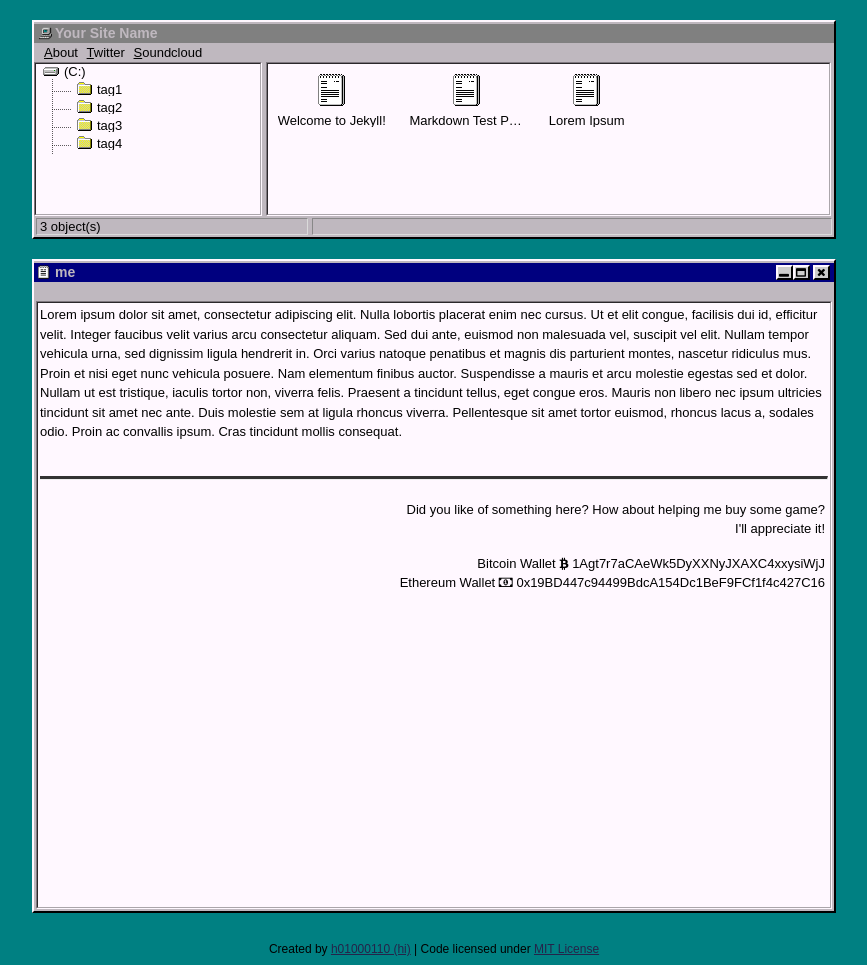
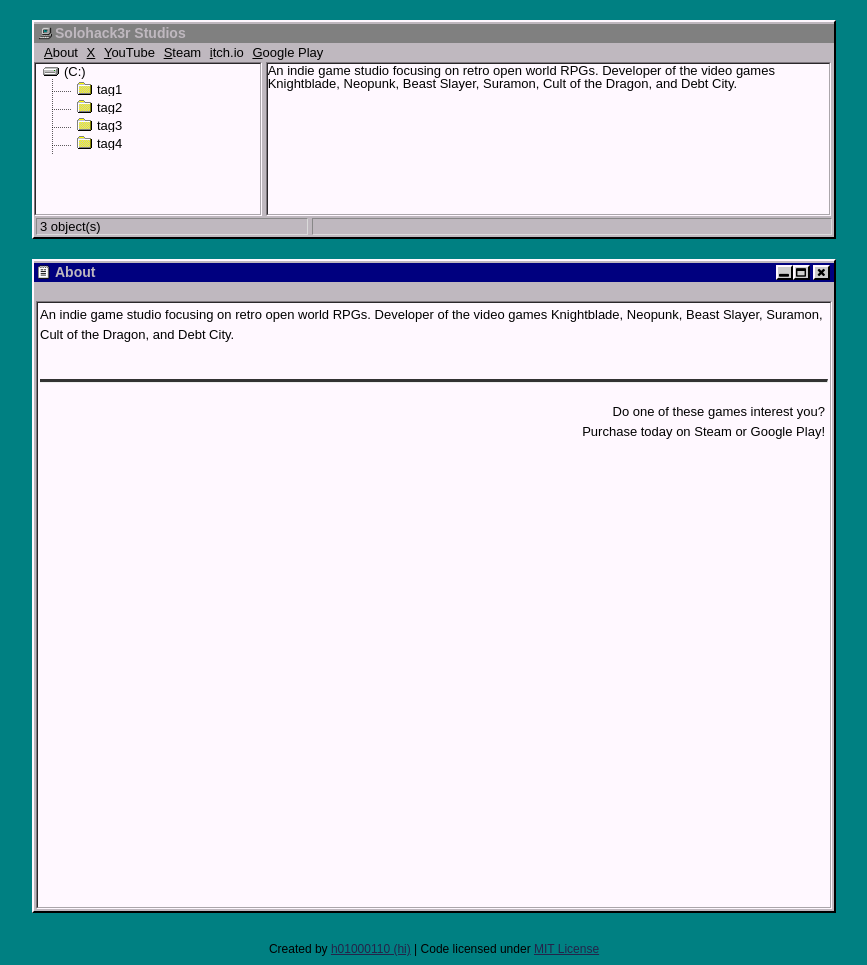
Before and after one commit to Solohack3r/Solohack3r.github.io, a Jekyll site: the page built from me/index.md, in a window 1280 px wide. Shown: the whole page, without its empty margins (206-1073 px from the left). Built offline with Jekyll 4.4.1, drawn with Linux system fonts in a browser that asks for light colours.

Commit message:
Initial GitHub pages site with Jekyll

```diff
--- a/_config.yml
+++ b/_config.yml
@@ -3,8 +3,8 @@
 baseurl: /project
 
 # variables
-name: Your Site Name
-description: Your description here
+name: Solohack3r Studios
+description: Indie Game Developer
 google_verification: null
 
 
--- a/_data/tags.yml
+++ b/_data/tags.yml
@@ -1,11 +1,17 @@
 tag1:
-  name: tag1
+  name: Knightblade
 
 tag2:
-  name: tag2
+  name: Neopunk
 
 tag3:
-  name: tag3
+  name: Beast Slayer
 
 tag4:
-  name: tag4
+  name: Suramon
+
+tag5:
+  name: Cult of the Dragon
+
+tag6:
+  name: Debt City
--- a/_includes/donate.html
+++ b/_includes/donate.html
@@ -2,7 +2,6 @@
 <hr>
 <br>
 <div class="donate">
-	<p>Did you like of something here? How about helping me buy some game?<br>
-	I'll appreciate it!</p>
-	<p>Bitcoin Wallet <i class="fa fa-btc"></i> 1Agt7r7aCAeWk5DyXXNyJXAXC4xxysiWjJ<br>Ethereum Wallet <i class="fa fa-money"></i> 0x19BD447c94499BdcA154Dc1BeF9FCf1f4c427C16</p>
+	<p>Do one of these games interest you?<br>
+	Purchase today on Steam or Google Play!</p>
 </div>
--- a/_includes/topbar.html
+++ b/_includes/topbar.html
@@ -1,5 +1,8 @@
 <ul class="topbar">
 	<a href="/me"><li><u>A</u>bout</li></a>
-	<a href="http://twitter.com/h01000110" target="_blank"><li><u>T</u>witter</li></a>
-	<a href="http://soundcloud.com/h01000110" target="_blank"><li><u>S</u>oundcloud</li></a>
+	<a href="https://twitter.com/solohack3r" target="_blank"><li><u>X</u></li></a>
+	<a href="https://www.youtube.com/channel/UC61aXxp0w3aGW2_xnUcn09g" target="_blank"><li><u>Y</u>ouTube</li></a>
+<a href="https://store.steampowered.com/developer/solohack3rstudios" target="_blank"><li><u>S</u>team</li></a>
+<a href="https://solohack3r.itch.io/" target="_blank"><li><u>i</u>tch.io</li></a>
+<a href="https://play.google.com/store/apps/dev?id=8898949224258005040" target="_blank"><li><u>G</u>oogle Play</li></a>
 </ul>
--- a/me/index.md
+++ b/me/index.md
@@ -1,6 +1,6 @@
 ---
 layout: me
-title: me
+title: About
 ---
 
-Lorem ipsum dolor sit amet, consectetur adipiscing elit. Nulla lobortis placerat enim nec cursus. Ut et elit congue, facilisis dui id, efficitur velit. Integer faucibus velit varius arcu consectetur aliquam. Sed dui ante, euismod non malesuada vel, suscipit vel elit. Nullam tempor vehicula urna, sed dignissim ligula hendrerit in. Orci varius natoque penatibus et magnis dis parturient montes, nascetur ridiculus mus. Proin et nisi eget nunc vehicula posuere. Nam elementum finibus auctor. Suspendisse a mauris et arcu molestie egestas sed et dolor. Nullam ut est tristique, iaculis tortor non, viverra felis. Praesent a tincidunt tellus, eget congue eros. Mauris non libero nec ipsum ultricies tincidunt sit amet nec ante. Duis molestie sem at ligula rhoncus viverra. Pellentesque sit amet tortor euismod, rhoncus lacus a, sodales odio. Proin ac convallis ipsum. Cras tincidunt mollis consequat.
+An indie game studio focusing on retro open world RPGs. Developer of the video games Knightblade, Neopunk, Beast Slayer, Suramon, Cult of the Dragon, and Debt City.
```
Also changed, not shown: 5 other files.
